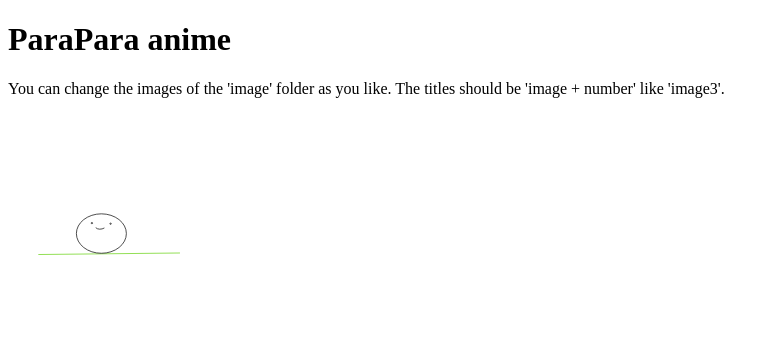
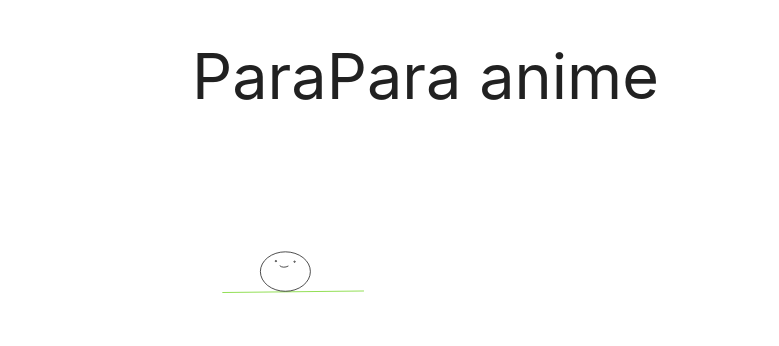
Before and after one commit to AyakaTsubouchi/animation, a plain HTML site: page index.html in a window 1280 px wide. Shown: the whole page, without its empty margins (0-779 px from the left). Drawn offline with nearby package versions, Linux system fonts and the light colour scheme.

Commit message:
add materialui cdn

```diff
--- a/index.html
+++ b/index.html
@@ -3,6 +3,11 @@
   <head>
     <meta charset="UTF-8" />
     <meta name="viewport" content="width=device-width, initial-scale=1.0" />
+    <!-- Compiled and minified CSS -->
+    <link
+      rel="stylesheet"
+      href="https://cdnjs.cloudflare.com/ajax/libs/materialize/1.0.0/css/materialize.min.css"
+    />
     <title>Document</title>
     <style>
       img {
@@ -11,10 +16,12 @@
     </style>
   </head>
   <body>
-    <h1>ParaPara anime</h1>
-    You can change the images of the 'image' folder as you like. The titles
-    should be 'image + number' like 'image3'.
-    <div id="root"></div>
+    <div class="container">
+      <h1>ParaPara anime</h1>
+
+      <div id="root"></div>
+    </div>
+
     <script>
       let countUp = 1;
 
```
